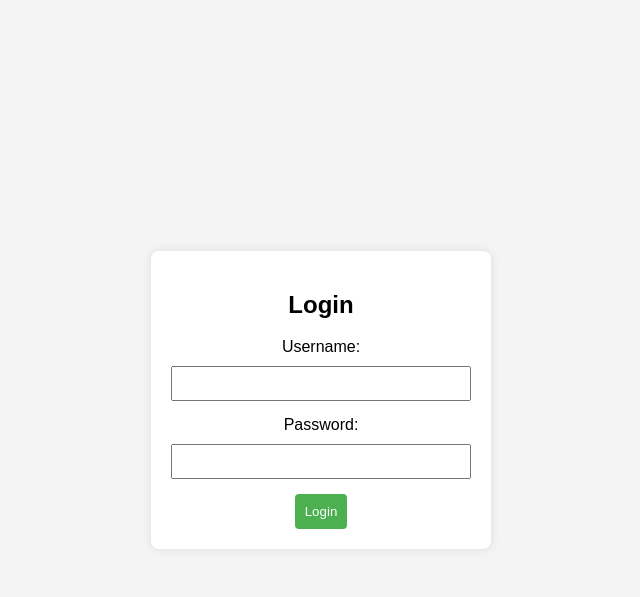
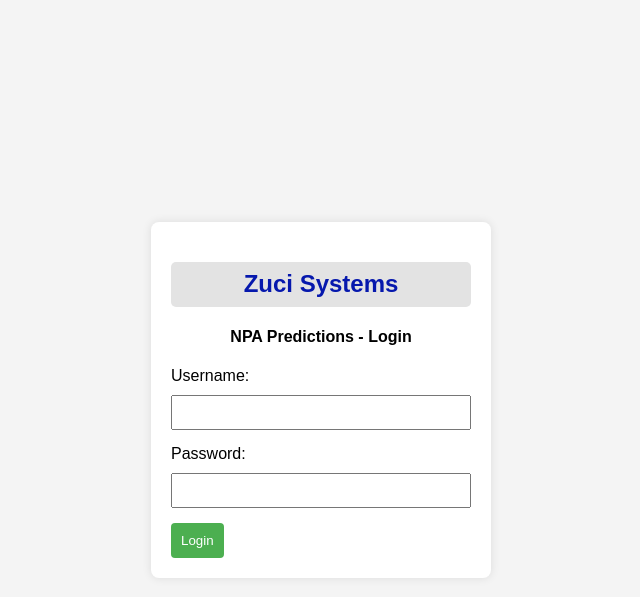
Before and after one commit to RameshPonnusami/RiskModalTrain, a Flask app: page /login in a window 1280 px wide. Shown: the top 597 px of the page, without its empty margins (319-959 px from the left). Run offline with Flask 3, Linux system fonts and the light colour scheme; parts of the project's set-up code (start-up, migrations or seed data) failed here and were passed over.

Commit message:
added css

```diff
--- a/app.py
+++ b/app.py
@@ -209,4 +209,4 @@
         return render_template('error.html', error_message=str(e))
 
 if __name__ == '__main__':
-    app.run(host='0.0.0.0', port=80,debug=True)
+    app.run(host='0.0.0.0', port=5000,debug=True)
--- a/templates/header.html
+++ b/templates/header.html
@@ -49,12 +49,12 @@
                 </div>
 
                 {% if 'username' in session %}
-            <p style="color: #a7b9d3;">Hello, {{ session['username'] }}!</p>
+            <p style="color: #a7b9d3;margin-top:18px;">Hi, {{ session['username'] }}!</p>
 
         <ul class="navbar-nav ml-auto mb-2 mb-lg-0">
             <li class="nav-item">
-                <a class="nav-link" href="logout">
-                    <i class="fas fa-sign-out-alt"></i> Logout
+                <a class="nav-link rounded" href="logout">
+                    <i class="fas fa-sign-out-alt rounded"></i>
                 </a>
             </li>
         </ul>
--- a/templates/index.html
+++ b/templates/index.html
@@ -37,12 +37,12 @@
 
             </div>
          {% if 'username' in session %}
-            <p style="color: #a7b9d3;">Hello, {{ session['username'] }}!</p>
+            <p style="color: #a7b9d3;width:100px;margin-top:18px;">Hi, {{ session['username'] }}!</p>
 
-                <ul class="navbar-nav ml-auto mb-2 mb-lg-0">
+                <ul class="navbar-nav ml-auto mb-2 mb-lg-0"  style="width:75px;">
     <li class="nav-item">
         <a class="nav-link" href="logout">
-            <i class="fas fa-sign-out-alt"></i> Logout
+            <i class="fas fa-sign-out-alt"></i>
         </a>
     </li>
 </ul>
--- a/templates/login.html
+++ b/templates/login.html
@@ -22,7 +22,6 @@
             border-radius: 8px;
             box-shadow: 0 0 10px rgba(0, 0, 0, 0.1);
             width: 300px;
-            text-align: center;
         }
 
         label {
@@ -53,11 +52,25 @@
         .error {
             color: red;
         }
+        .text-center{
+            text-align:center;
+        }
+        .lh{
+           line-height:1.2;
+        }
+        .text-bg{
+            color:#0618ad;
+            background:#e3e3e3;
+            padding:8px;
+            border-radius:5px;
+
+        }
     </style>
 </head>
 <body>
     <form method="POST" action="{{ url_for('login') }}">
-        <h2>Login</h2>
+        <h2 class="text-center text-bg lh">Zuci Systems</h2>
+        <h4 class="text-center">NPA Predictions - Login</h4>
         {% if error %}
             <p class="error">{{ error }}</p>
         {% endif %}
```
Also changed, not shown: static/styles/style.css (+7 -0 lines), templates/predict.html (+15 -0 lines).
